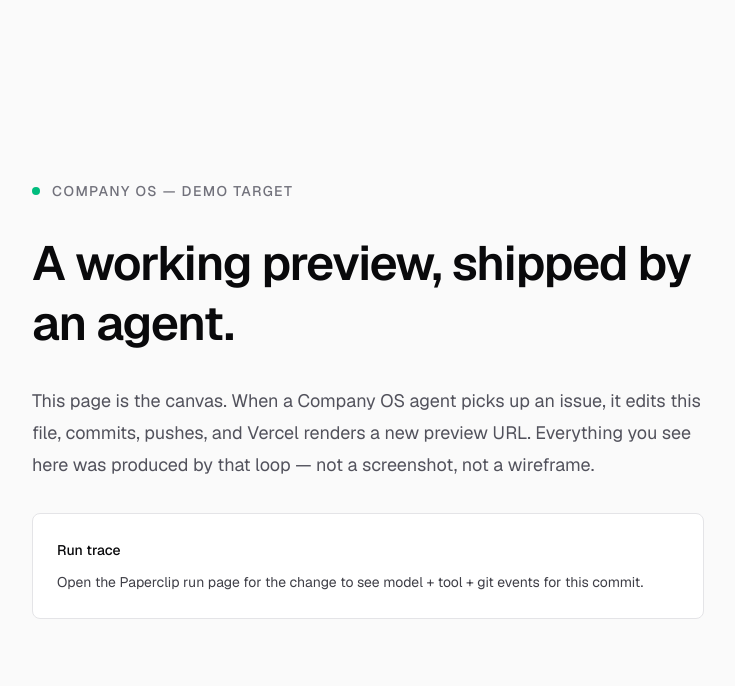
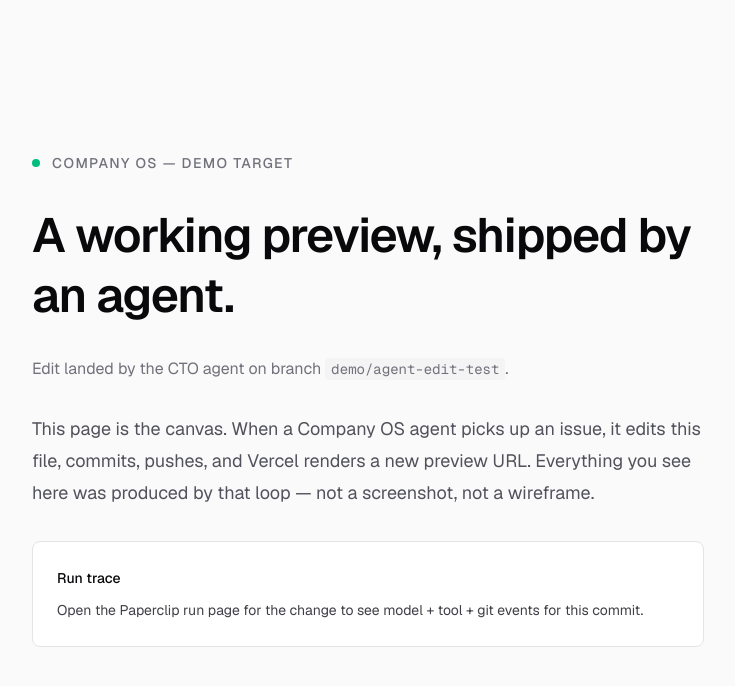
Before and after one commit to heyjoelee/company-os-demo-target, a Next.js app: page / in a window 1280 px wide. Shown: the top 686 px of the page, without its empty margins (272-1007 px from the left). Built offline with nearby package versions, Linux system fonts and the light colour scheme.

Commit message:
demo: add branch-edit confirmation paragraph
Smoke test for Beat 3 of the JOE-34 demo storyboard:
verify a push to a feature branch produces a working Vercel preview URL.

Co-Authored-By: Paperclip <noreply@paperclip.ing>

```diff
--- a/src/app/page.tsx
+++ b/src/app/page.tsx
@@ -9,6 +9,9 @@ export default function Home() {
         <h1 className="text-5xl font-semibold leading-tight tracking-tight text-zinc-950 dark:text-zinc-50">
           A working preview, shipped by an agent.
         </h1>
+        <p className="text-base text-zinc-500 dark:text-zinc-500">
+          Edit landed by the CTO agent on branch <code className="rounded bg-zinc-100 px-1.5 py-0.5 text-sm dark:bg-zinc-800">demo/agent-edit-test</code>.
+        </p>
         <p className="text-lg leading-8 text-zinc-600 dark:text-zinc-400">
           This page is the canvas. When a Company OS agent picks up an issue, it edits this file, commits, pushes,
           and Vercel renders a new preview URL. Everything you see here was produced by that loop — not a
```
